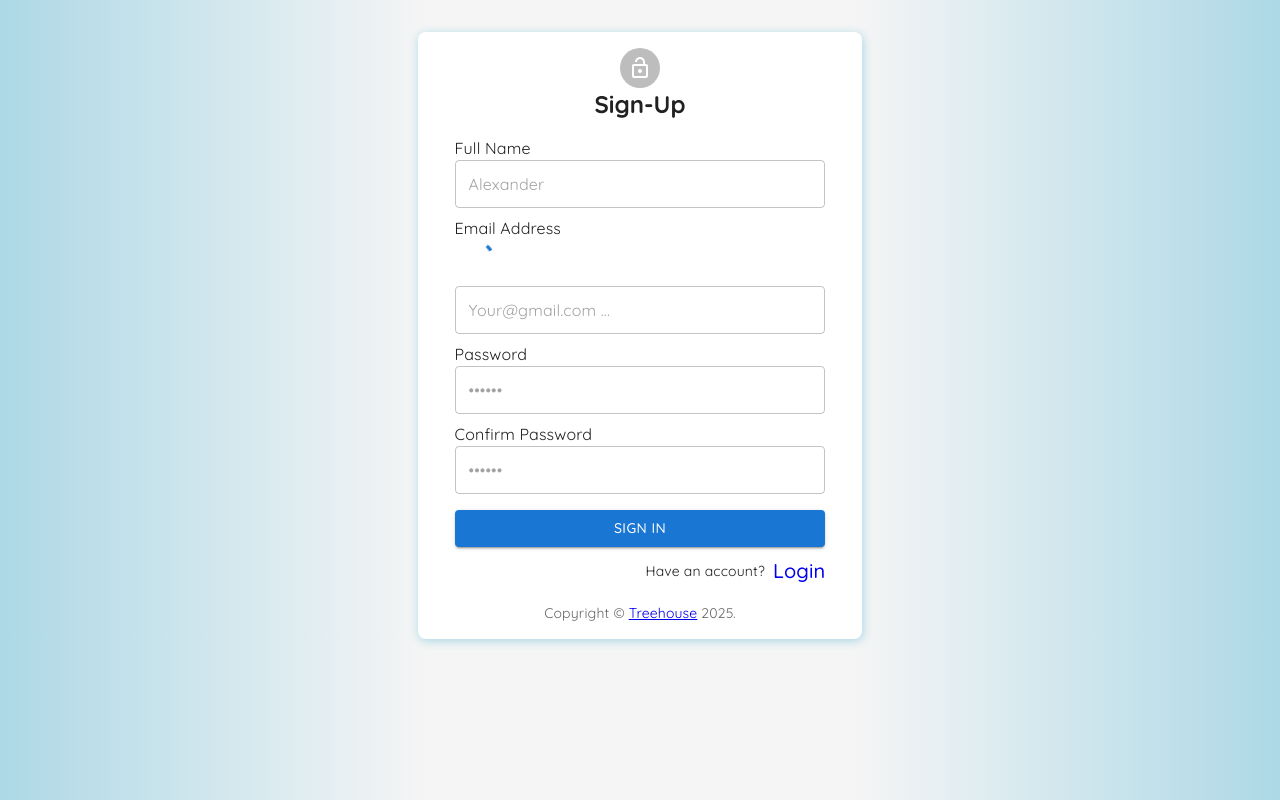
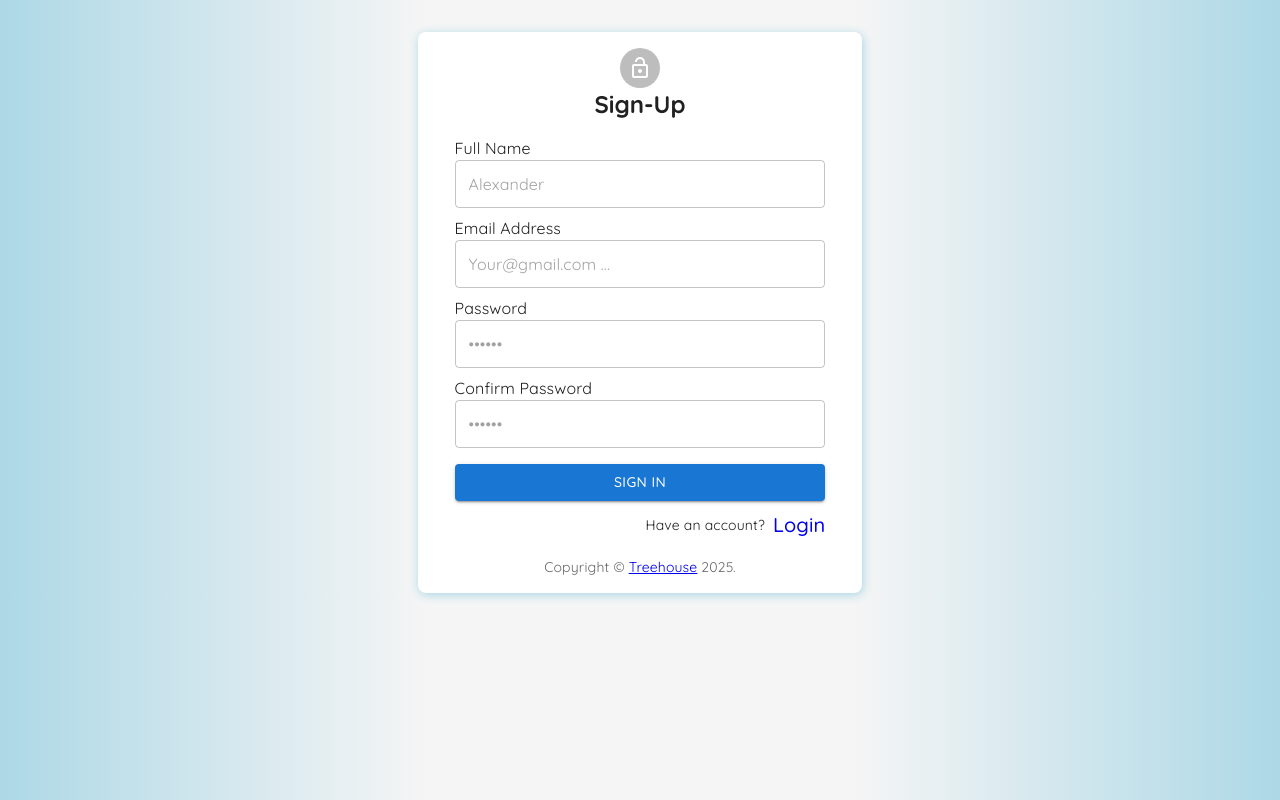
Before and after one commit to treehouseapps/PRODIGY_FS_01, a React (Vite) app: page /signup in a window 1280 px wide. Built offline with nearby package versions, Linux system fonts and the light colour scheme.

Commit message:
Update signup.jsx

```diff
--- a/src/pages/signup.jsx
+++ b/src/pages/signup.jsx
@@ -185,7 +185,7 @@ export default function SignUp() {
                                 },
                             }}
                         />
-                        <Typography>Email Address</Typography><CircularProgress />
+                        <Typography>Email Address</Typography>
                         <TextField
                             variant="outlined"
                             required
```
